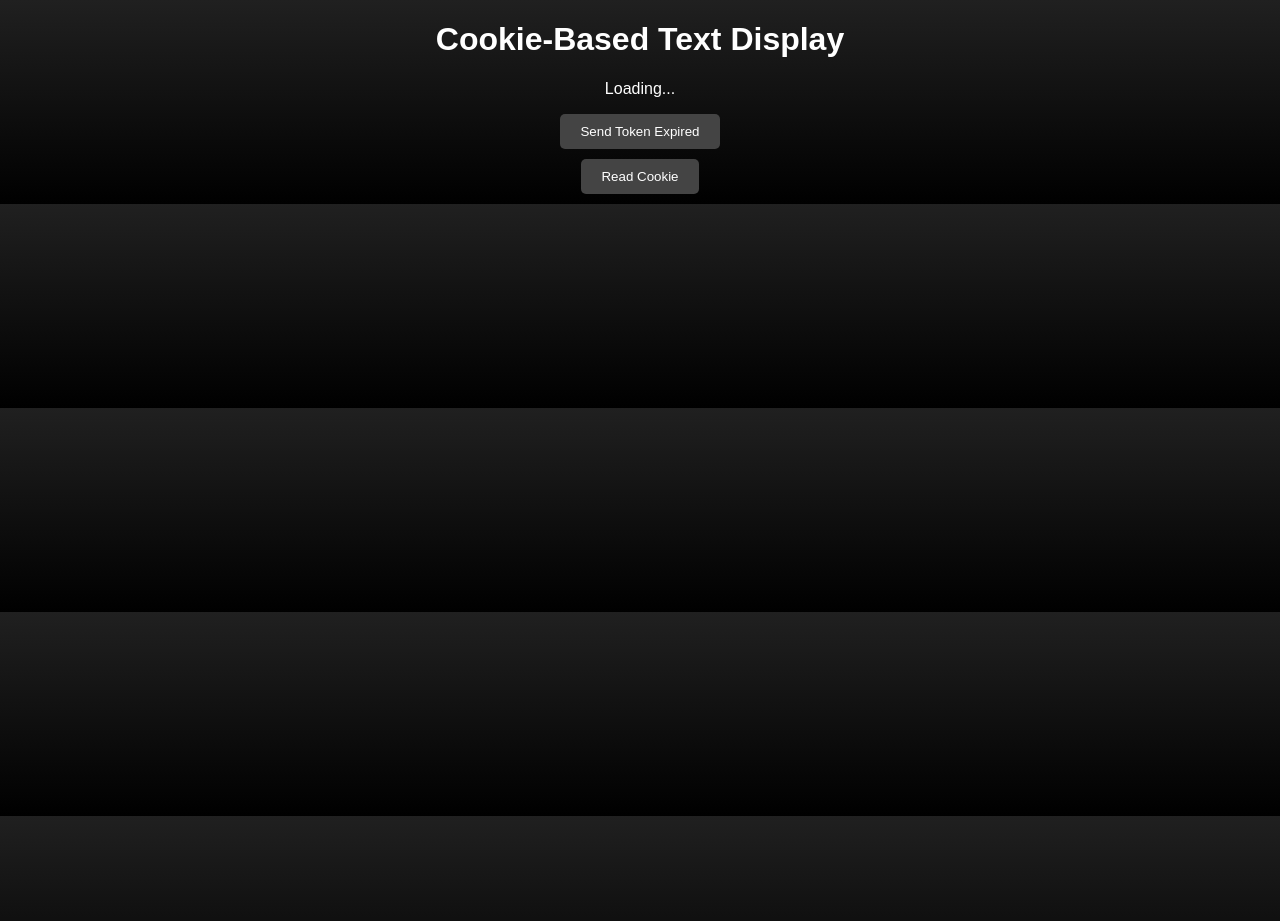
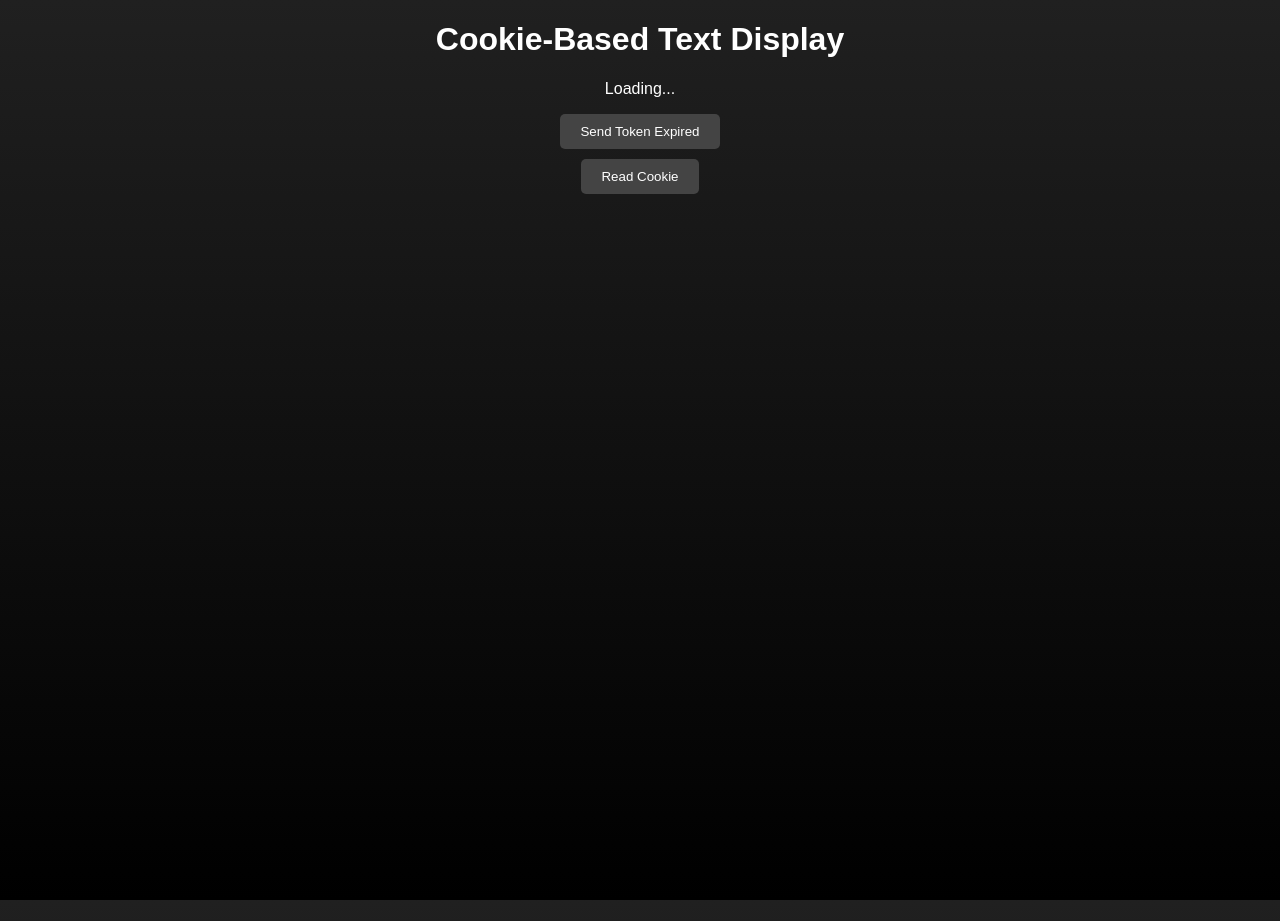
Before and after one commit to duarteffc/duarteffc.github.io, a Jekyll site: the page monterosa.html, which Jekyll copies as it is, in a window 1280 px wide. Built offline with Jekyll 4.4.1, drawn with Linux system fonts in a browser that asks for light colours; before the commit the page ends 900 px from its top, so only the background shows below that.

Commit message:
whole page gradient

```diff
--- a/monterosa.html
+++ b/monterosa.html
@@ -5,11 +5,17 @@
     <meta name="viewport" content="width=device-width, initial-scale=1.0">
     <title>Cookie-Based Text</title>
     <style>
+        html, body {
+            margin: 0;
+            height: 100%;
+        }
+
         body {
-            margin: 0;
             font-family: Arial, sans-serif;
             background: linear-gradient(#202020, #000000);
+            background-attachment: fixed; /* Ensures the gradient doesn't scroll */
             color: white;
+            min-height: 100vh; /* Ensures the gradient covers the full viewport height */
         }
 
         h1, p {
```
